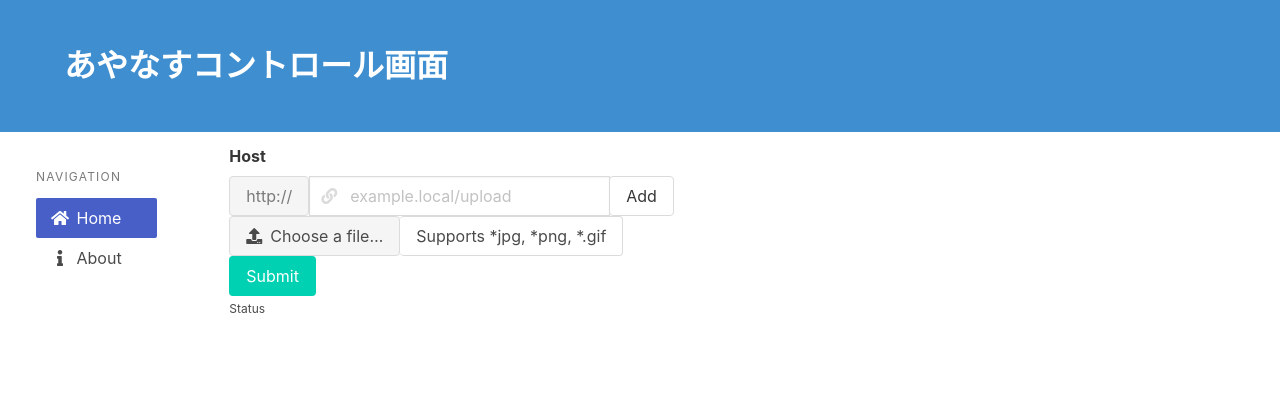
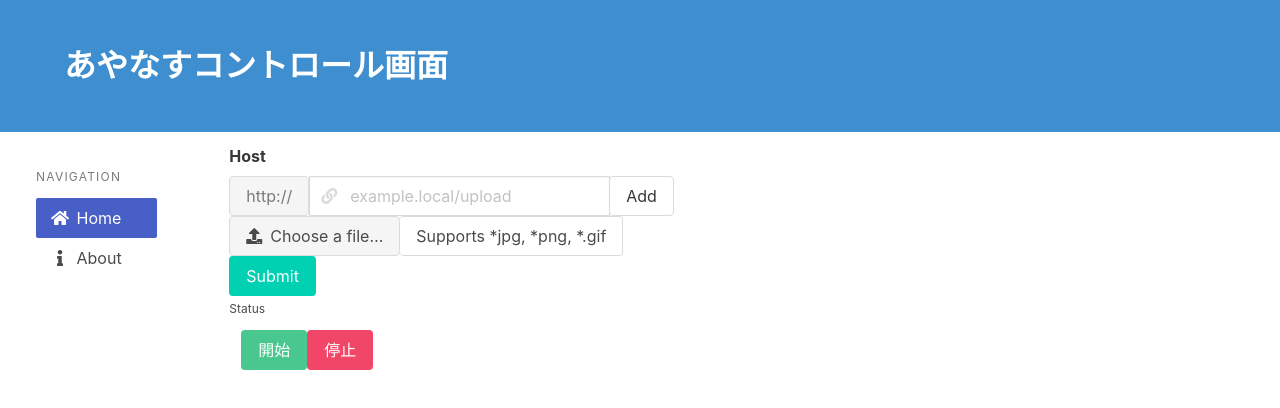
Before and after one commit to ayanasu-iot/ControlPanel, a Vue app: page / in a window 1280 px wide. Shown: the top 408 px of the page. Built offline with nearby package versions, Linux system fonts and the light colour scheme.

Commit message:
:sparkles: Added control led animation

```diff
--- a/src/components/upload_form.vue
+++ b/src/components/upload_form.vue
@@ -55,6 +55,21 @@
         {{ this.upload_status }}
       </p>
     </div>
+
+    <div class="container column is-fullheight-with-navbar">
+      <button
+        v-on:click="setStatus(true)"
+        class="button is-success"
+      >
+        開始
+      </button>
+      <button
+        v-on:click="setStatus(false)"
+        class="button is-danger"
+      >
+        停止
+      </button>
+    </div>
   </div>
 </template>
 
@@ -71,7 +86,8 @@ export default {
       },
       hosts: [],
       host: '',
-      upload_status: 'Status'
+      upload_status: 'Status',
+      ledtest_status: true
     }
   },
   methods: {
@@ -83,11 +99,15 @@ export default {
     },
     async postData(address, formData) {
       try {
-        await axios.post(`http://${address.text}:5000/upload`, formData, {
-          headers: {
-            'content-type': 'multipart/form-data'
+        await axios.post(
+          `http://${address.text}:5000/api/v1/upload/`,
+          formData,
+          {
+            headers: {
+              'content-type': 'multipart/form-data'
+            }
           }
-        })
+        )
       } catch (e) {
         // eslint-disable-next-line no-console
         console.log(e.toString())
@@ -97,7 +117,9 @@ export default {
       const urls = this.hosts
       const formData = new FormData()
       formData.append('file', this.file)
-      await Promise.all(urls.map(address => this.postData(address, formData)))
+      if(!this.ledtest_status) {
+        await Promise.all(urls.map(address => this.postData(address, formData)))
+      }
     },
     addHosts: function() {
       const host = this.host
@@ -105,8 +127,39 @@ export default {
         text: host.toString()
       })
       this.host = ''
+    },
+    async changeAnimationStatus(address, status = false) {
+      await axios.get(`http://${address.text}:5000/api/v1/animation`, {
+        params: {
+          status: status
+        }
+      })
+    },
+    async setStatus(status = false) {
+      const urls = this.hosts
+      if (status) {
+        this.ledtest_status = true
+        try {
+          await Promise.all(
+            urls.map(address => this.changeAnimationStatus(address, true))
+          )
+        } catch (e) {
+          // eslint-disable-next-line no-console
+          console.log(e.toString())
+        }
+      } else if (!status) {
+        this.ledtest_status = false
+        try {
+          await Promise.all(
+            urls.map(address => this.changeAnimationStatus(address, false))
+          )
+        } catch (e) {
+          // eslint-disable-next-line no-console
+          console.log(e.toString())
+        }
+      }
     }
-  }
+  },
 }
 </script>
 
```
